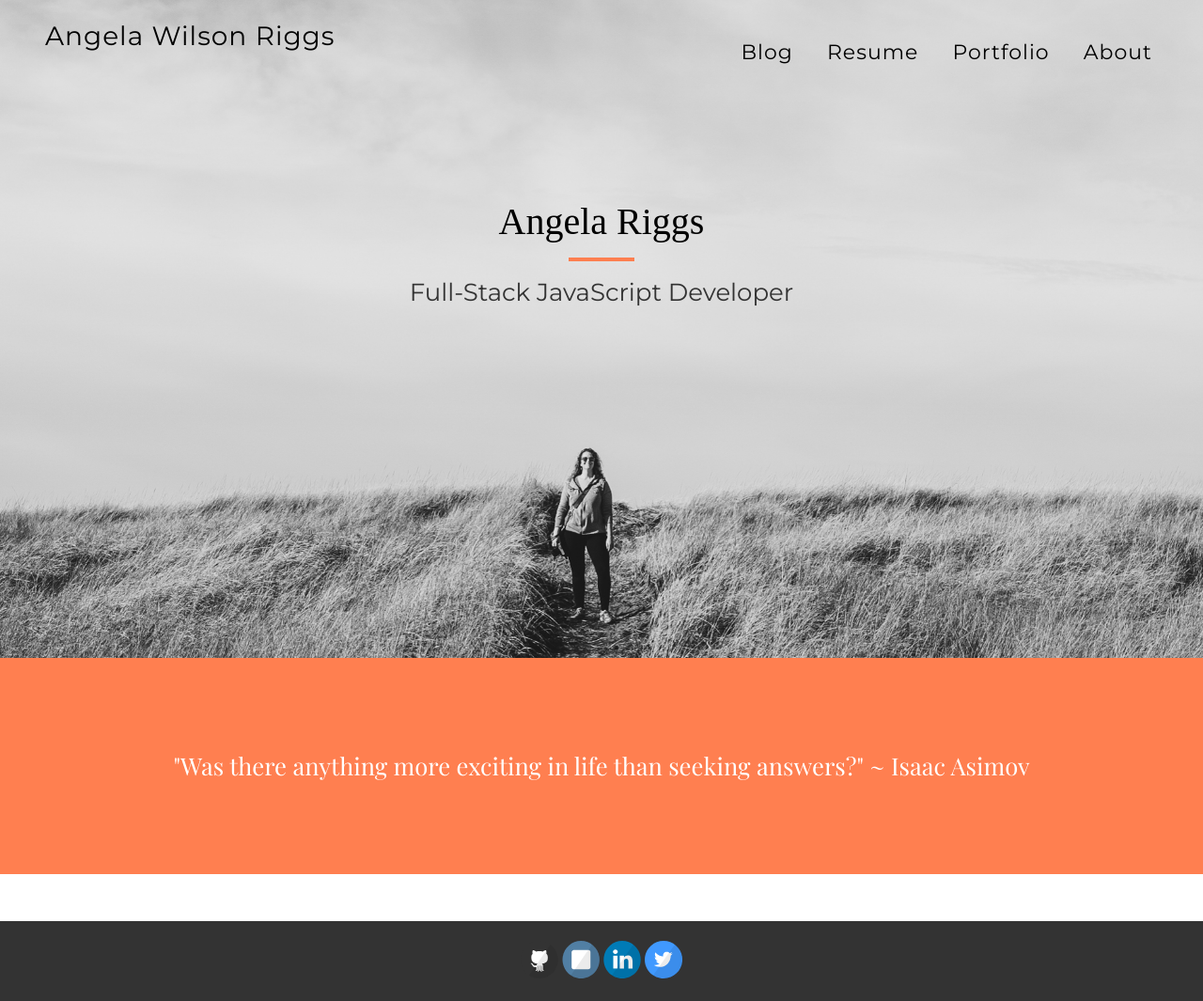
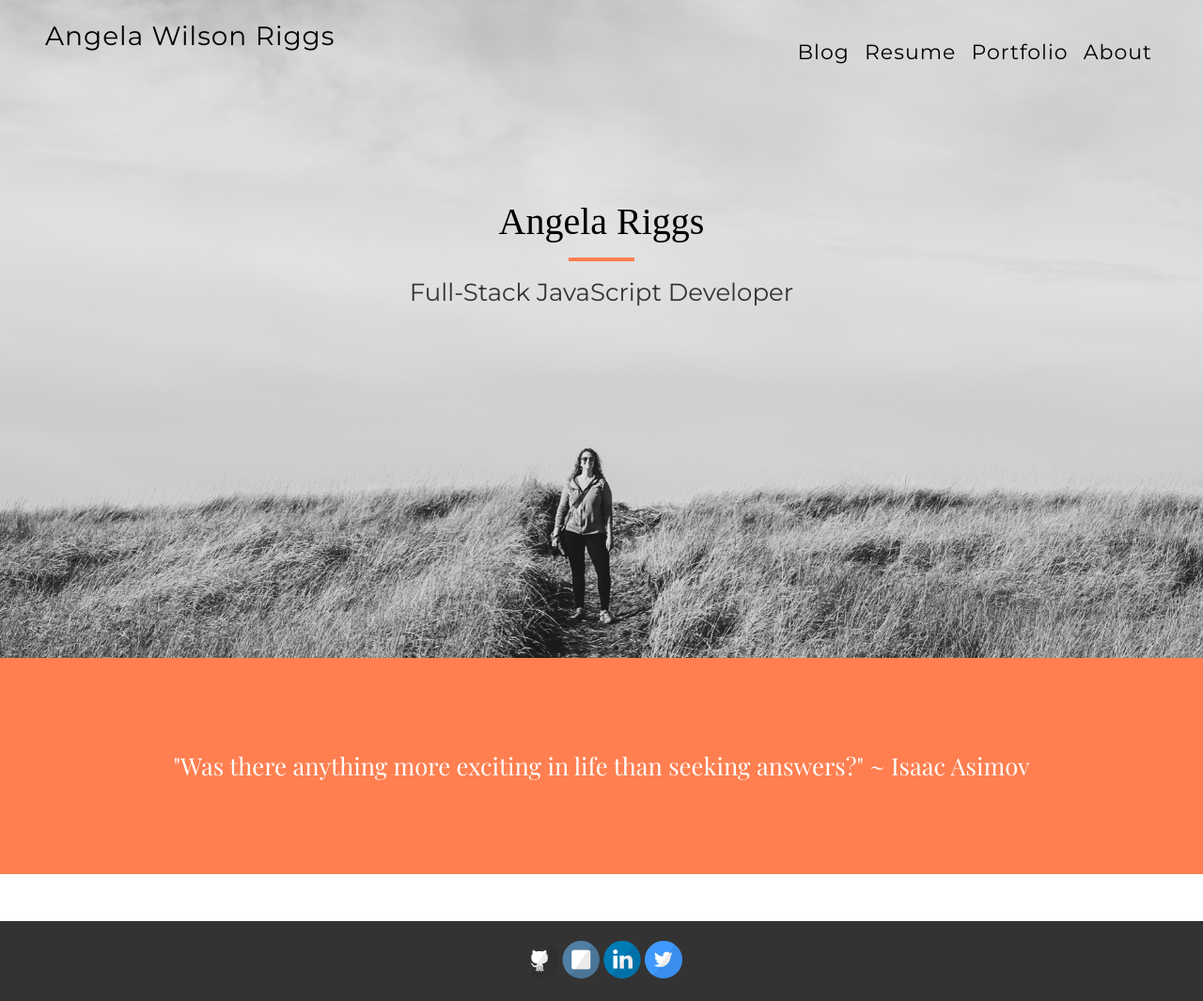
Before and after one commit to angelariggs/angelariggs.github.io, a Jekyll site: the page built from index.html, in a window 1280 px wide. Shown: the whole page at 94% size. Built offline with Jekyll 4.4.1, drawn with Linux system fonts in a browser that asks for light colours; some web fonts are replaced; Markdown is read by kramdown in place of the engine named in the settings.

```diff
--- a/_layouts/default.html
+++ b/_layouts/default.html
@@ -27,10 +27,10 @@
 
           <nav>
             <ul>
-            <li><a href="{{ site.baseurl }}/blog">Blog</a></li>
-            <li><a href="{{ site.baseurl }}/resume">Resume</a></li>
-            <li><a href="{{ site.baseurl }}/portfolio">Portfolio</a></li>
-            <li><a href="{{ site.baseurl }}/about">About</a></li>
+            <li><a class="nav-title" href="{{ site.baseurl }}/blog">Blog</a></li>
+            <li><a class="nav-title" href="{{ site.baseurl }}/resume">Resume</a></li>
+            <li><a class="nav-title" href="{{ site.baseurl }}/portfolio">Portfolio</a></li>
+            <li><a class="nav-title" href="{{ site.baseurl }}/about">About</a></li>
             </ul>
           </nav>
           <div class='inner-content'>
--- a/_sass/_nav.scss
+++ b/_sass/_nav.scss
@@ -110,7 +110,7 @@
 
   a {
     font-size: 22px;
-    margin-left: 20px;
+    //margin-left: 20px;
     color: black;
     text-align: right;
     font-weight: 300;
@@ -120,9 +120,13 @@
     }
   }
 
-    @include mobile {
-      margin: 0 10px;
-      color: $darkGray;
-    }
+    // @include mobile {
+    //   margin: 0 10px;
+    //   color: $darkGray;
+    // }
   }
 }
+
+// .nav-title {
+//   margin-top: 40px;
+// }
```
Also changed, not shown: 2 other files.
